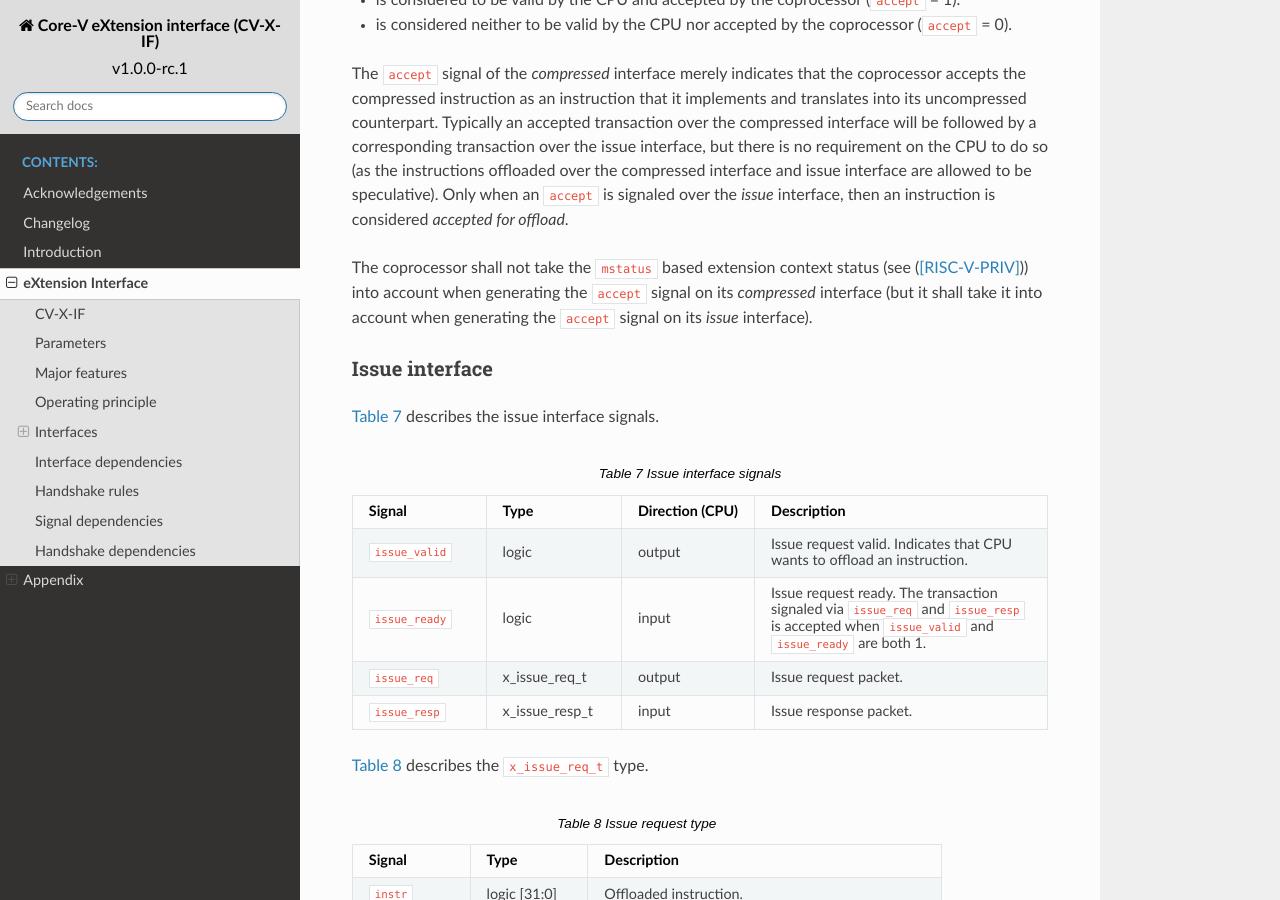
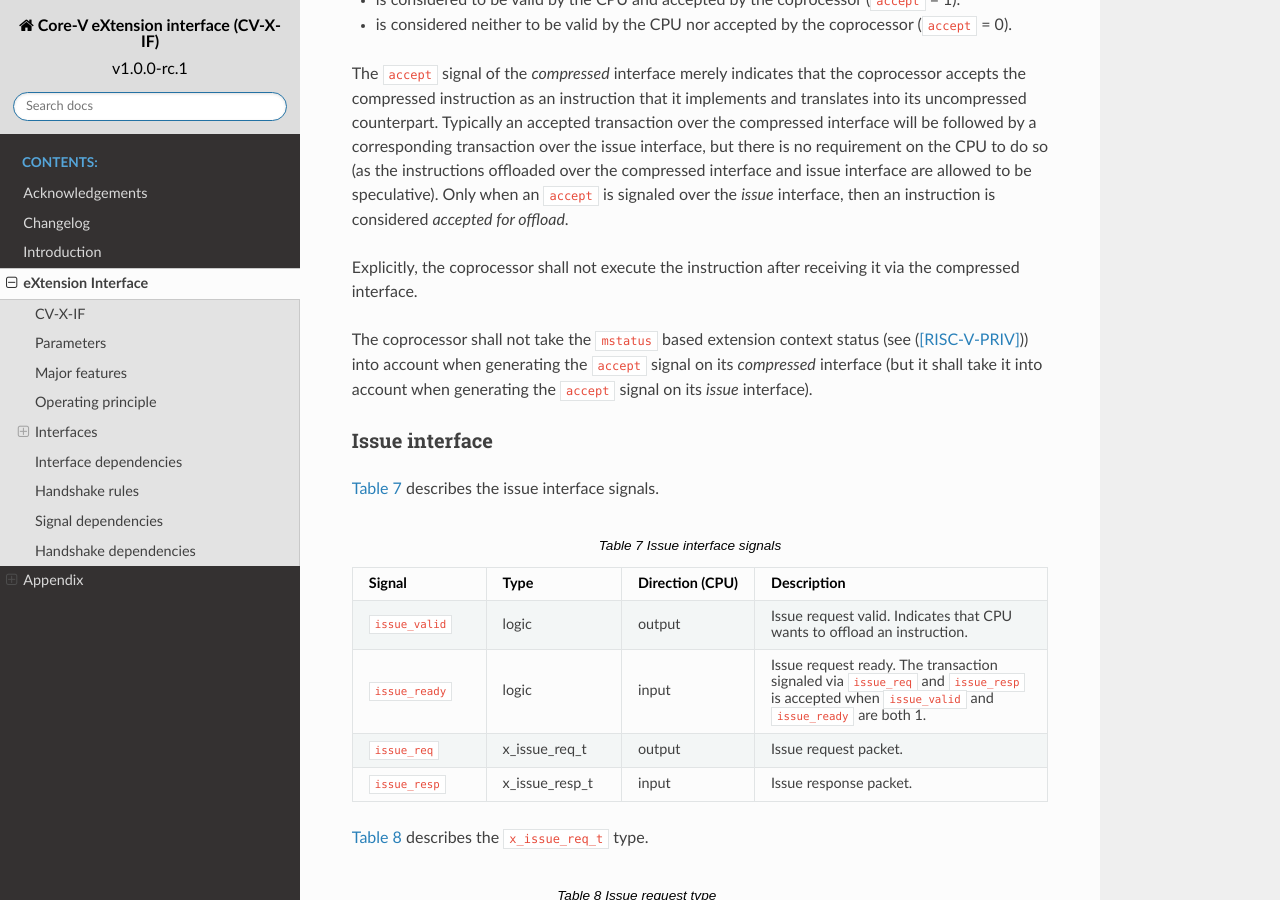
Before and after one commit to openhwgroup/core-v-xif, a Sphinx documentation site: the page built from docs/source/x_ext.rst, in a window 1280 px wide and 900 px high, scrolled down 7464 px. Built offline with Sphinx 7.4.7 and the Read the Docs theme 2.0.0, drawn with Linux system fonts in a browser that asks for light colours.

Commit message:
Explicitly stating that no execution happens after a compressed inter… (#161)
…face transaction

```diff
--- a/docs/source/x_ext.rst
+++ b/docs/source/x_ext.rst
@@ -370,6 +370,8 @@ its uncompressed counterpart.
 Typically an accepted transaction over the compressed interface will be followed by a corresponding transaction over the issue interface, but there is no requirement
 on the |processor| to do so (as the instructions offloaded over the compressed interface and issue interface are allowed to be speculative). Only when an ``accept``
 is signaled over the *issue* interface, then an instruction is considered *accepted for offload*.
+
+Explicitly, the |coprocessor| shall not execute the instruction after receiving it via the compressed interface.
 
 The |coprocessor| shall not take the ``mstatus`` based extension context status (see ([RISC-V-PRIV]_)) into account when generating the ``accept`` signal on its *compressed* interface (but it shall take
 it into account when generating the ``accept`` signal on its *issue* interface).
```
